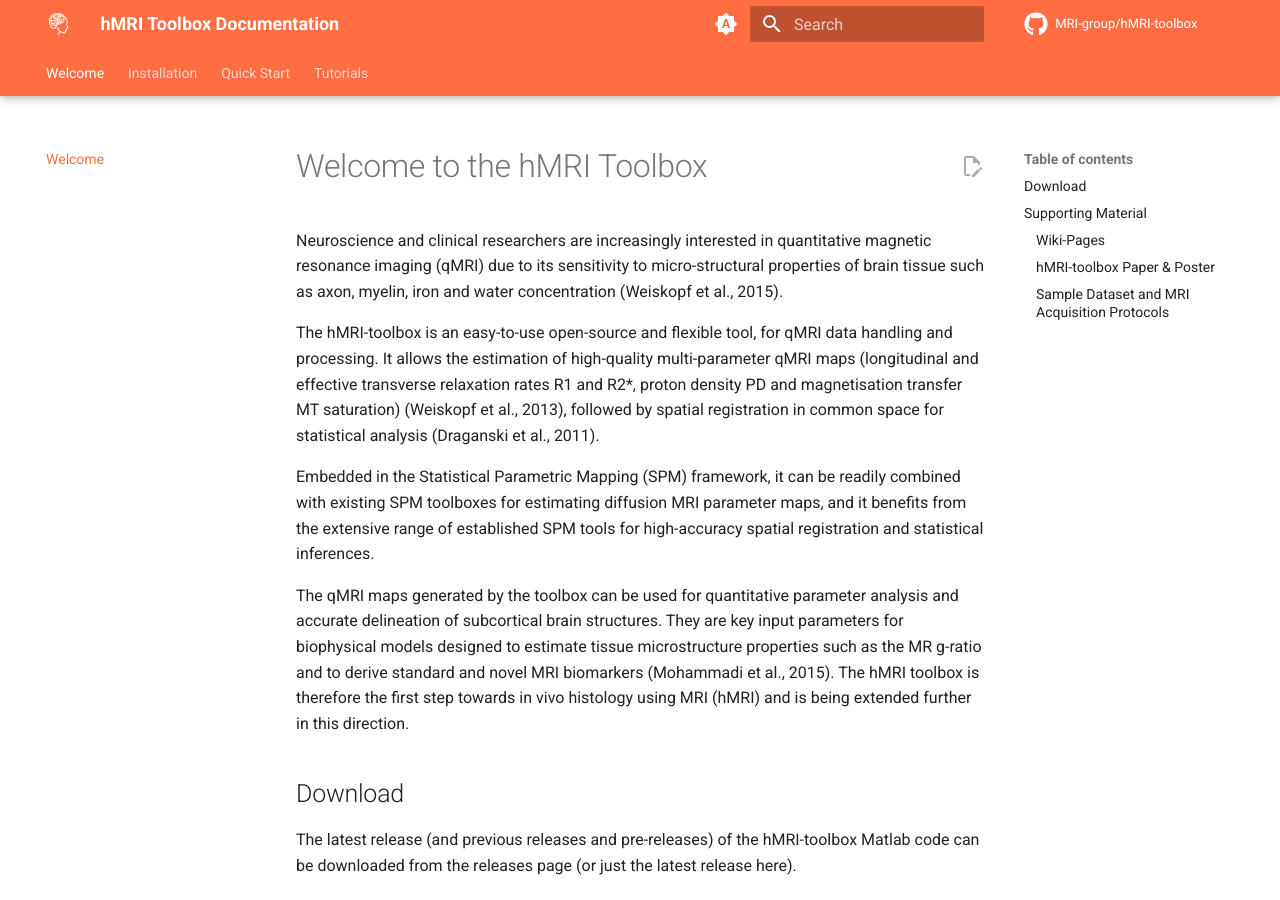
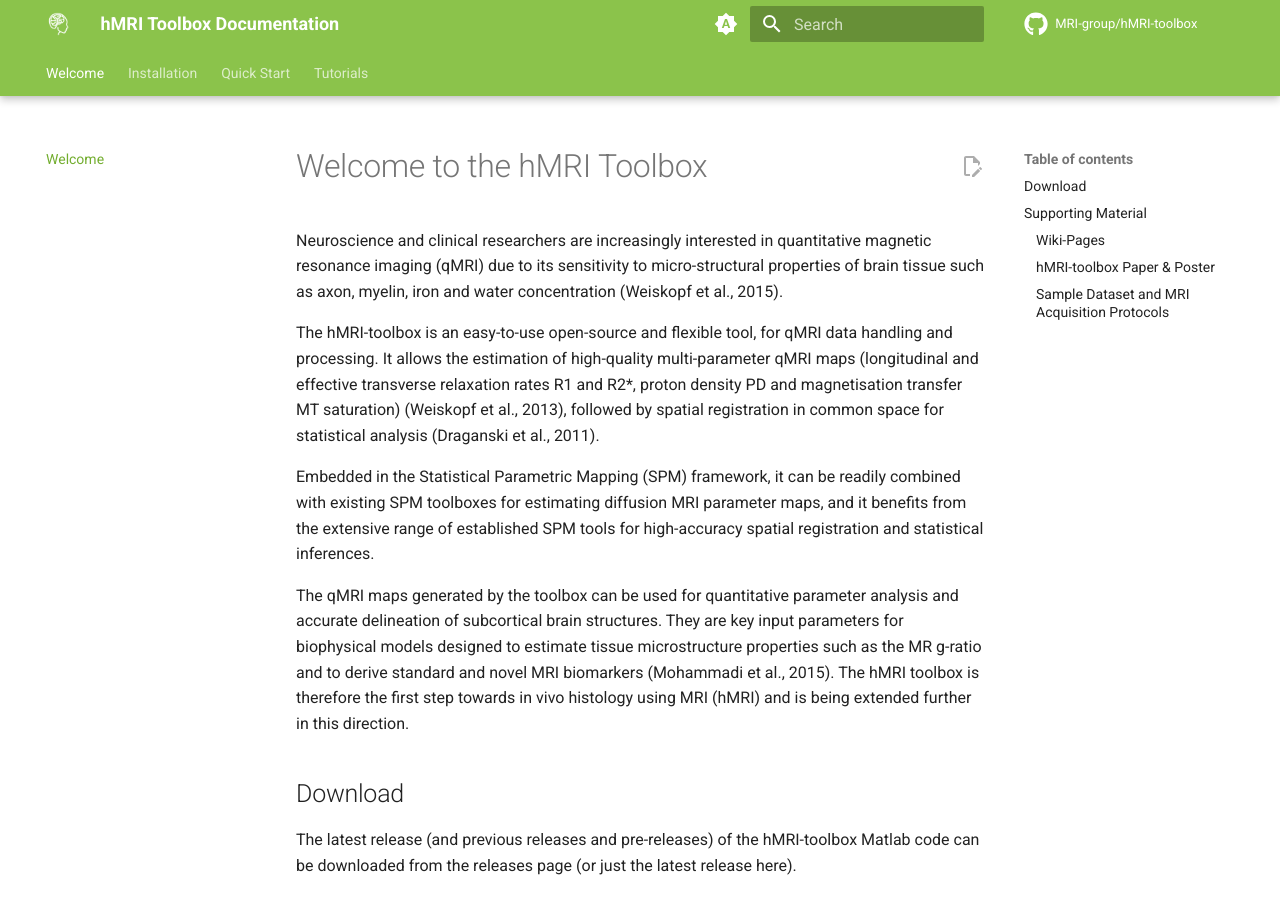
Before and after one commit to hMRI-group/hMRI-toolbox-docs, an MkDocs documentation site: the page built from docs/index.md, in a window 1280 px wide and 900 px high. Built offline with MkDocs 1.6.1 and Material for MkDocs 9.7.7, drawn with Linux system fonts in a browser that asks for light colours; comment, search, counter and statistics services are not loaded.

Commit message:
Change color

```diff
--- a/mkdocs.yml
+++ b/mkdocs.yml
@@ -16,22 +16,22 @@ theme:
   name: material
   palette:
     - media: "(prefers-color-scheme)"
-      primary: deep orange
-      accent: indigo
+      primary: light green
+      accent: amber
       toggle:
         icon: material/brightness-auto
         name: Switch to light mode
     - media: "(prefers-color-scheme: light)"
       scheme: default
-      primary: deep orange
-      accent: indigo
+      primary: light green
+      accent: amber
       toggle:
         icon: material/brightness-7
         name: Switch to dark mode
     - media: "(prefers-color-scheme: dark)"
       scheme: slate
-      primary: deep orange
-      accent: indigo
+      primary: light green
+      accent: amber
       toggle:
         icon: material/brightness-4
         name: Switch to system preference
```
